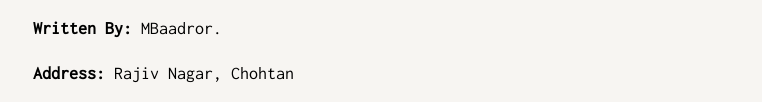
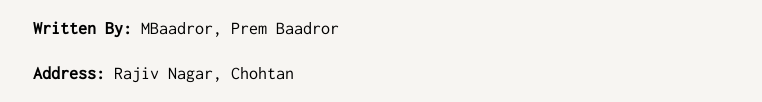
Before and after one commit to Baadror/Baadror.github.io, a plain HTML site: page index.html in a window 1280 px wide. Shown: the part 2915-3017 px from the top of the page, without its empty margins (257-1019 px from the left). Drawn offline with nearby package versions, Linux system fonts and the light colour scheme.

Commit message:
Update index.html

```diff
--- a/index.html
+++ b/index.html
@@ -136,7 +136,7 @@ body, html {
       <p>Chef, Coffeeist and Owner: Liam Brown</p>
     </div> -->
     <!-- <img src="/w3images/coffeeshop.jpg" style="width:100%;max-width:1000px" class="w3-margin-top"> -->
-    <p><strong>Written By:</strong> MBaadror.</p>
+    <p><strong>Written By:</strong> MBaadror, Prem Baadror</p>
     <p><strong>Address:</strong> Rajiv Nagar, Chohtan</p>
   </div>
 </div>
```
